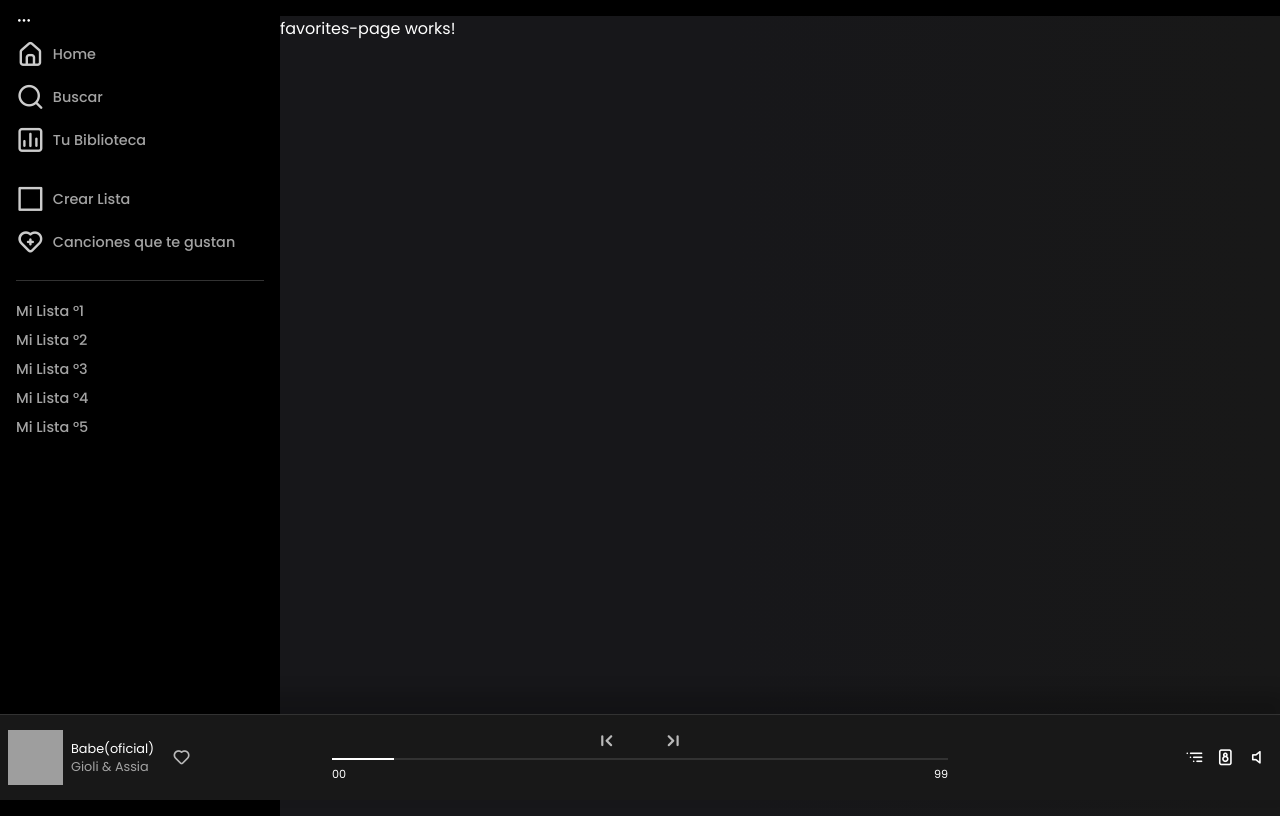
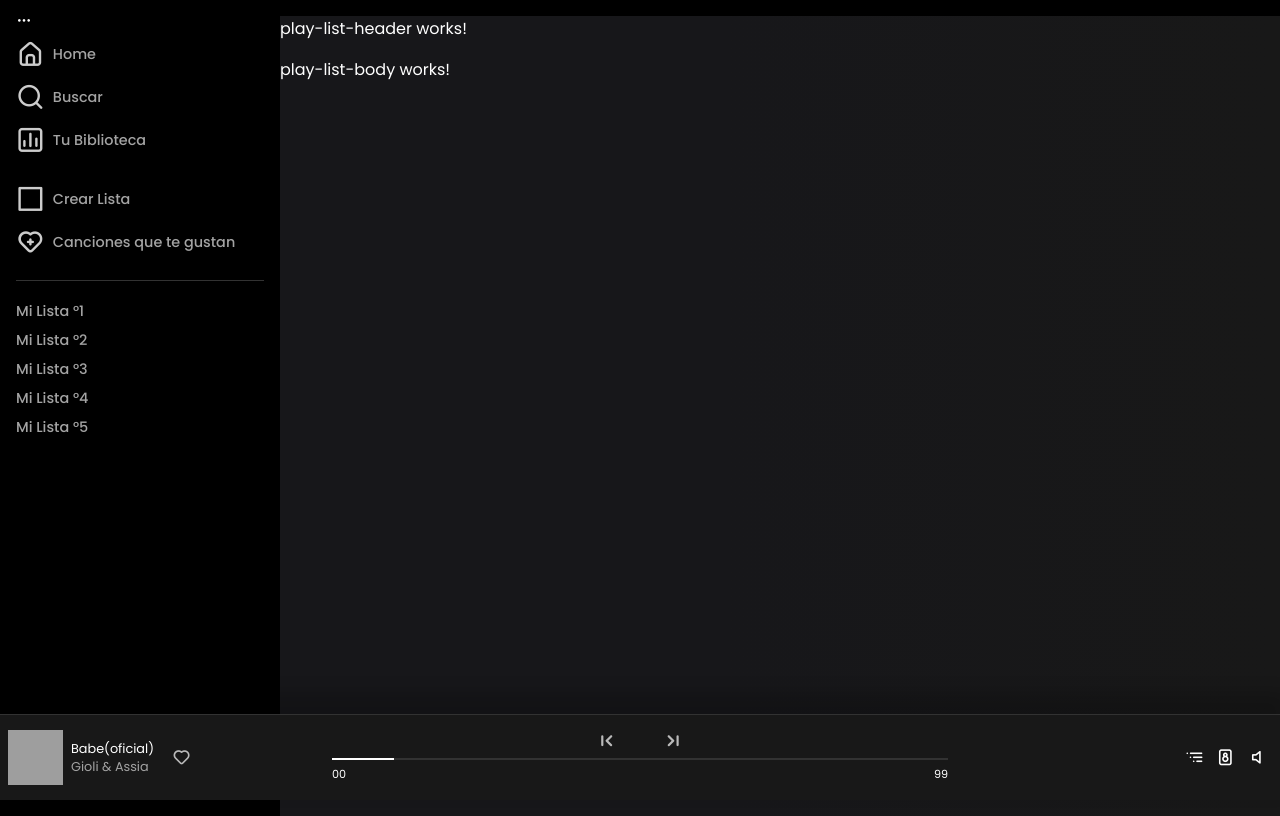
Before and after one commit to alejahndro02/spotify, an Angular app: page /favorites in a window 1280 px wide. Built offline with nearby package versions, Linux system fonts and the light colour scheme; grey boxes are pictures that could not be loaded.

Commit message:
Se hace uso de los selectores de app-play-list-header y de app-play-list-body para poder renderizar dichos componentes

```diff
--- a/src/app/modules/favorites/pages/favorites-page/favorites-page.component.html
+++ b/src/app/modules/favorites/pages/favorites-page/favorites-page.component.html
@@ -1 +1,4 @@
-<p>favorites-page works!</p>
+<div class="favorites-container">
+    <app-play-list-header></app-play-list-header>
+    <app-play-list-body></app-play-list-body>
+</div>
```
